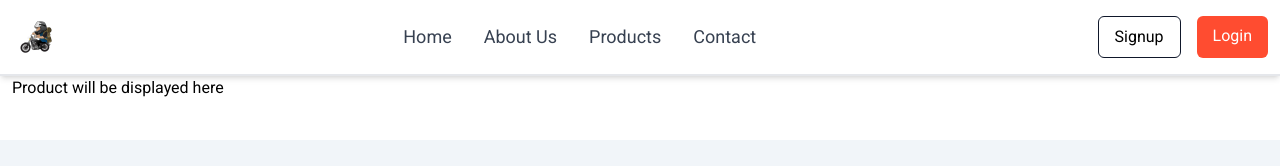
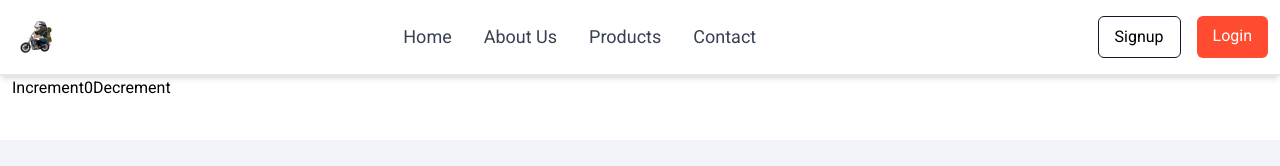
Before and after one commit to reshad21/nineam-frontend, a React (Vite) app: page /products in a window 1280 px wide. Shown: the top 166 px of the page. Built offline with nearby package versions, Linux system fonts and the light colour scheme.

Commit message:
successfully add redux setup

```diff
--- a/package.json
+++ b/package.json
@@ -10,12 +10,14 @@
     "preview": "vite preview"
   },
   "dependencies": {
+    "@reduxjs/toolkit": "^2.2.7",
     "antd": "^5.20.2",
     "jwt-decode": "^4.0.0",
     "react": "^18.3.1",
     "react-dom": "^18.3.1",
     "react-hook-form": "^7.53.0",
     "react-icons": "^5.3.0",
+    "react-redux": "^9.1.2",
     "react-router-dom": "^6.26.1",
     "sonner": "^1.5.0",
     "zod": "^3.23.8"
--- a/src/main.tsx
+++ b/src/main.tsx
@@ -1,11 +1,15 @@
 import React from "react";
 import ReactDOM from "react-dom/client";
+import { Provider } from "react-redux";
 import { RouterProvider } from "react-router-dom";
 import "./index.css";
+import { store } from "./redux/store.ts";
 import router from "./routes/routes.tsx";
 
 ReactDOM.createRoot(document.getElementById("root")!).render(
   <React.StrictMode>
-    <RouterProvider router={router} />
+    <Provider store={store}>
+      <RouterProvider router={router} />
+    </Provider>
   </React.StrictMode>
 );
--- a/src/pages/Productpage.tsx
+++ b/src/pages/Productpage.tsx
@@ -1,7 +1,27 @@
+import { decrement, increment } from "../redux/features/cart/counterSlice";
+import { useAppDispatch, useAppSelector } from "../redux/hooks";
+
 const Productpage = () => {
+  const count = useAppSelector((state) => state.counter.value);
+  console.log(count);
+  const dispatch = useAppDispatch();
   return (
     <div>
-      <h1>Product will be displayed here</h1>
+      <div>
+        <button
+          aria-label="Increment value"
+          onClick={() => dispatch(increment())}
+        >
+          Increment
+        </button>
+        <span>{count}</span>
+        <button
+          aria-label="Decrement value"
+          onClick={() => dispatch(decrement())}
+        >
+          Decrement
+        </button>
+      </div>
     </div>
   );
 };
--- /dev/null
+++ b/src/redux/features/cart/counterSlice.ts
@@ -0,0 +1,35 @@
+import type { PayloadAction } from '@reduxjs/toolkit'
+import { createSlice } from '@reduxjs/toolkit'
+
+export interface CounterState {
+  value: number
+}
+
+const initialState: CounterState = {
+  value: 0,
+}
+
+export const counterSlice = createSlice({
+  name: 'counter',
+  initialState,
+  reducers: {
+    increment: (state) => {
+      // Redux Toolkit allows us to write "mutating" logic in reducers. It
+      // doesn't actually mutate the state because it uses the Immer library,
+      // which detects changes to a "draft state" and produces a brand new
+      // immutable state based off those changes
+      state.value += 1
+    },
+    decrement: (state) => {
+      state.value -= 1
+    },
+    incrementByAmount: (state, action: PayloadAction<number>) => {
+      state.value += action.payload
+    },
+  },
+})
+
+// Action creators are generated for each case reducer function
+export const { increment, decrement, incrementByAmount } = counterSlice.actions
+
+export default counterSlice.reducer
--- /dev/null
+++ b/src/redux/hooks.ts
@@ -0,0 +1,6 @@
+import { useDispatch, useSelector } from 'react-redux'
+import type { AppDispatch, RootState } from './store'
+
+// Use throughout your app instead of plain `useDispatch` and `useSelector`
+export const useAppDispatch = useDispatch.withTypes<AppDispatch>()
+export const useAppSelector = useSelector.withTypes<RootState>()
--- /dev/null
+++ b/src/redux/store.ts
@@ -0,0 +1,14 @@
+import { configureStore } from '@reduxjs/toolkit'
+import counterReducer from '../redux/features/cart/counterSlice'
+export const store = configureStore({
+    reducer: {
+        counter: counterReducer,
+    },
+})
+
+
+
+// Infer the `RootState` and `AppDispatch` types from the store itself
+export type RootState = ReturnType<typeof store.getState>
+// Inferred type: {posts: PostsState, comments: CommentsState, users: UsersState}
+export type AppDispatch = typeof store.dispatch
```
Also changed, not shown: 1 other file (tests, documents, lock files or other folders).
